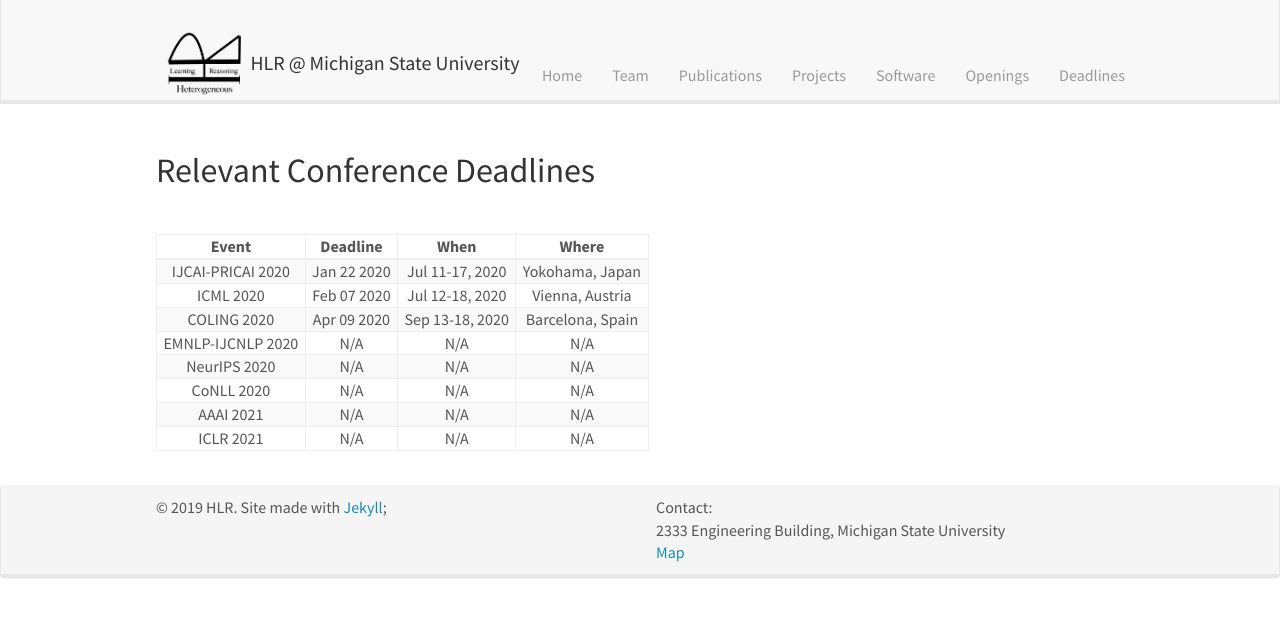
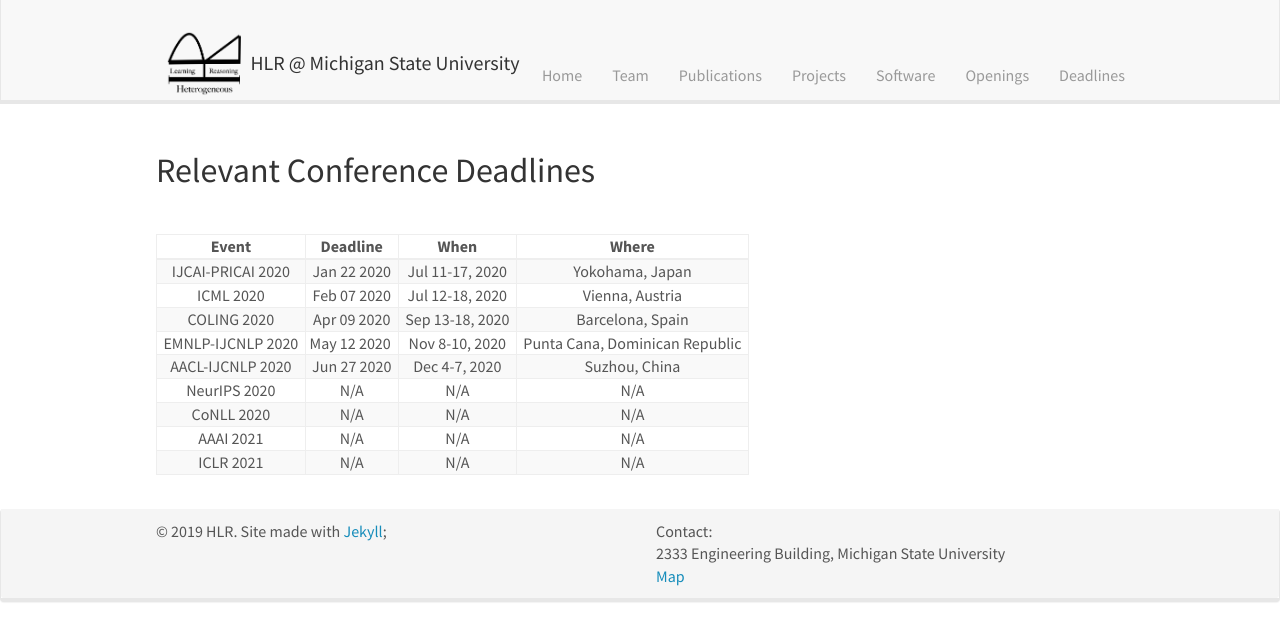
Before and after one commit to HLR/HLR.github.io, a Jekyll site: the page built from _pages/deadlines.md, in a window 1280 px wide. Shown: the top 641 px of the page. Built offline with Jekyll 4.4.1, drawn with Linux system fonts in a browser that asks for light colours; nearby versions of some CDN libraries.

Commit message:
Update deadlines.md
Update two deadlines: EMNLP and AACL.

```diff
--- a/_pages/deadlines.md
+++ b/_pages/deadlines.md
@@ -17,7 +17,8 @@ permalink: /deadlines/
 | &nbsp; IJCAI-PRICAI 2020 &nbsp; | &nbsp; Jan 22 2020  &nbsp; | &nbsp;  Jul 11-17, 2020 &nbsp; | &nbsp; Yokohama, Japan &nbsp; |
 | &nbsp; ICML 2020  &nbsp; | &nbsp;  Feb 07 2020   &nbsp; | &nbsp; Jul 12-18, 2020  &nbsp; | &nbsp;  Vienna, Austria &nbsp; |
 | &nbsp; COLING 2020  &nbsp; | &nbsp;   Apr 09 2020   &nbsp; | &nbsp; Sep 13-18, 2020   &nbsp; | &nbsp;  Barcelona, Spain &nbsp; |
-| &nbsp; EMNLP-IJCNLP 2020  &nbsp; | &nbsp; N/A  &nbsp; | &nbsp;  N/A   &nbsp; | &nbsp;  N/A &nbsp; |
+| &nbsp; EMNLP-IJCNLP 2020  &nbsp; | &nbsp;May 12 2020   &nbsp; | &nbsp;  Nov 8-10, 2020   &nbsp; | &nbsp;   Punta Cana, Dominican Republic &nbsp; |
+| &nbsp; AACL-IJCNLP 2020  &nbsp; | &nbsp;  Jun 27 2020   &nbsp; | &nbsp;  Dec 4-7, 2020   &nbsp; | &nbsp;   Suzhou, China &nbsp; |
 | &nbsp; NeurIPS 2020   &nbsp; | &nbsp;  N/A   &nbsp; | &nbsp;  N/A   &nbsp; | &nbsp;  N/A &nbsp; |
 | &nbsp; CoNLL 2020  &nbsp; | &nbsp;  N/A  &nbsp; | &nbsp;  N/A   &nbsp; | &nbsp;  N/A  &nbsp;|
 | &nbsp; AAAI 2021  &nbsp; | &nbsp;  N/A   &nbsp; | &nbsp; N/A   &nbsp; | &nbsp;  N/A  &nbsp;|
```
